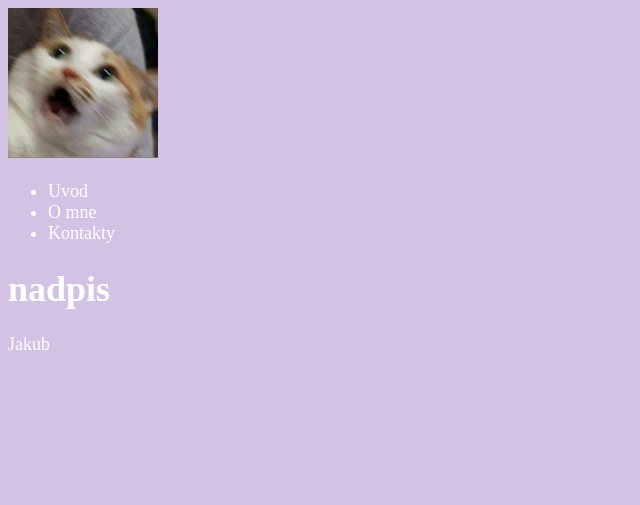
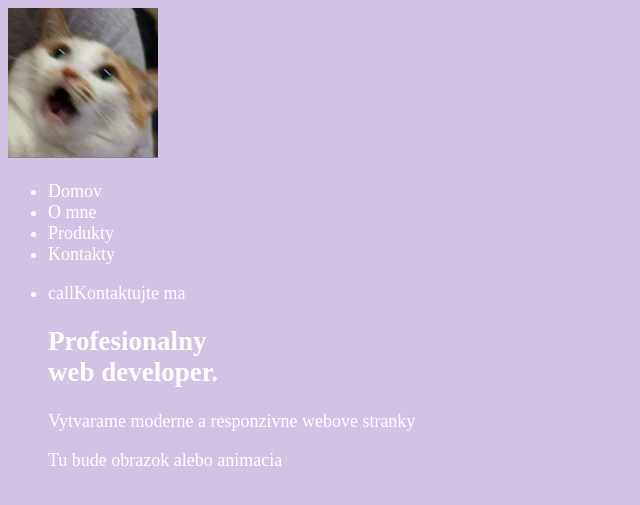
Before and after one commit to GrincenkoDaria/WebPrax, a PHP site: page / in a window 1280 px wide. Shown: the top 505 px of the page, without its empty margins (0-640 px from the left). Run offline with PHP 8.4, Linux system fonts and the light colour scheme.

Commit message:
Add files via upload

```diff
--- /dev/null
+++ b/htdocs/assets/css/style.css
@@ -0,0 +1,31 @@
+*   {
+
+    background-color: #d2c2e4;
+
+}
+
+body {
+    font-size: large;
+    color: rgb(255, 255, 255);
+
+}
+
+
+
+
+a:link {
+    color: rgb(255, 255, 255);
+    text-decoration: none;
+}
+a:visited {
+    color: rgb(169, 241, 244);
+    text-decoration: none;
+}
+a:hover {
+    color: rgb(255, 255, 255);
+    text-decoration: underline;
+}
+a:active {
+    color: rgb(158, 118, 197);
+    text-decoration: none;
+}
--- a/htdocs/index.php
+++ b/htdocs/index.php
@@ -1,37 +1,25 @@
 <!DOCTYPE html>
-<html lang="en">
+<html>
 <head>
+    <?php include('./modules/parts/config.php'); ?>
     <meta charset="UTF-8">
-    <meta name="viewport" content="width=device-width, initial-scale=1.0">
-    <title>Moj WEB</title>
-    <link rel="stylesheet" href="style1.css">
-    <?php include("config.php"); ?>
+    <title>Uvod - <?php echo (WEB_NAME); ?></title>
+    <?php include('./modules/parts/sections/head.php'); ?>
+
 </head>
+
 <body>
-    <header>
-        <div class="header-log">
-            <img src="./assts/imgs/logoCat.png">
-        </div>
-        <nav>
-            <ul>
-                <li><a href = "./index.php">Uvod</a></li>
-                <li><a href = "./about.php">O mne</a></li>
-                <li><a href = "./contacts.php">Kontakty</a></li>
-
-        </nav>
-    </header>
     <main>
-        <h1>nadpis</h1>
-        <p>
-            <?php echo($profil[0][0]);?>
-        </p>
+    <?php
+         include('./modules/parts/sections/header.php');
+         include('./modules/parts/sections/intro.php');
+       // include('./modules/parts/sections/about.php');
+       // include('./modules/parts/sections/contact.php');
+       // include('./modules/parts/sections/products.php');
+       ?>
     </main>
 
-    <aside></aside>
-
-    <footer></footer>
-
-
+    <?php include('./modules/parts/sections/footer.php'); ?>
 
 </body>
 </html>
--- /dev/null
+++ b/htdocs/modules/parts/config.php
@@ -0,0 +1,27 @@
+<?php
+// web config
+define("WEB_AUTHOR", "Daria G.");
+define("WEB_AUTHOR_EMAIL", "grincdaria878@gmail.com");
+define("WEB_NAME", "Moj WEB");
+define("WEB_DESC", "Moderna vebova stranka pre vasu firmu alebo projekt");
+define("WEB_URL", "http://www.mojweb.sk");
+define("WEB_KEYWORDS", "web, stranka, projekt, firma, moderny");
+//Company config
+define("COMPANY_NAME", "Daria G.");
+define("COMPANY_PHONE", "+421 951 825 625");
+define("COMPANY_EMAIL", "grincdaria878@gmail.com");
+
+// Social media links
+define("SOCIAL_FACEBOOK", "");
+define("SOCIAL_INSTAGRAM", "");
+
+
+// Main menu items
+$MENU_ITEMS = array(
+    array('name' => 'Domov', 'link' => './'),
+    array('name' => 'O mne', 'link' => '#section-about'),
+    array('name' => 'Produkty', 'link' => '#section-categories'),
+    array('name' => 'Kontakty', 'link' => '#section-contact'),
+);
+
+?>
--- /dev/null
+++ b/htdocs/modules/parts/sections/head.php
@@ -0,0 +1,14 @@
+<!-- WEB ICON -->
+<link rel="icon" href="./assts/imgs/logoCat.png">
+
+
+
+<!-- GOOGLE FONTS -->
+<link rel ="preconnect" href="https://fonts.googleapis.com">
+<link rel ="preconnect" href="https://fonts.gstatic.com" crossorigin>
+<link rel='stylesheet' href="https://fonts.googleapis.com/css2?family=Poppins:wght@300;400;500;600;700&display=swap">
+<link href="https://fonts.googleapis.com/css2?family=Roboto:wght@300;400;500;700&display=swap" rel="stylesheet">
+
+
+<!-- MAIN CSS  -->
+<link rel="stylesheet" href="./assets/css/style.css">
--- /dev/null
+++ b/htdocs/modules/parts/sections/header.php
@@ -0,0 +1,22 @@
+<header>
+
+    <div class="content-wrap">
+
+        <div class = "header-left">
+            <a class="header-logo" href="./">
+                <img src="./assets/imgs/logoCat.png" alt="logo-data">
+            </a>
+    </div>
+
+    <div class = "header-middle">
+        <ul>
+            <?php foreach ($MENU_ITEMS as $item) : ?>
+                <li><a href="<?php echo $item['link']; ?>"><?php echo $item['name']; ?></a></li>
+            <?php endforeach; ?>
+        </ul>
+    </div>
+
+    <div class = "header-right">
+        <ul>
+            <li class ="highlight">
+                <a href="#"><span class= "material-symbols-outlined"> call</span>Kontaktujte ma</a>
--- /dev/null
+++ b/htdocs/modules/parts/sections/intro.php
@@ -0,0 +1,15 @@
+<section id="section-intro">
+    <div class="content-wrap">
+
+        <div class="column text-align-left">
+            <h1 class="text-gradient-color">Profesionalny <br> web developer.</h1>
+            <p class="text-color-white">Vytvarame moderne a responzivne webove stranky</p>
+
+        </div>
+        <div class="column text-align-right">
+            Tu bude obrazok alebo animacia
+        </div>
+
+
+
+    </div>
```
Also changed, not shown: htdocs/assets/imgs/cursor.png (added), htdocs/assets/imgs/image.png (added), htdocs/assets/imgs/logoCat.png (added), htdocs/modules/parts/sections/about.php (added), htdocs/modules/parts/sections/contact.php (added), htdocs/modules/parts/sections/footer.php (added), htdocs/modules/parts/sections/products.php (added).
